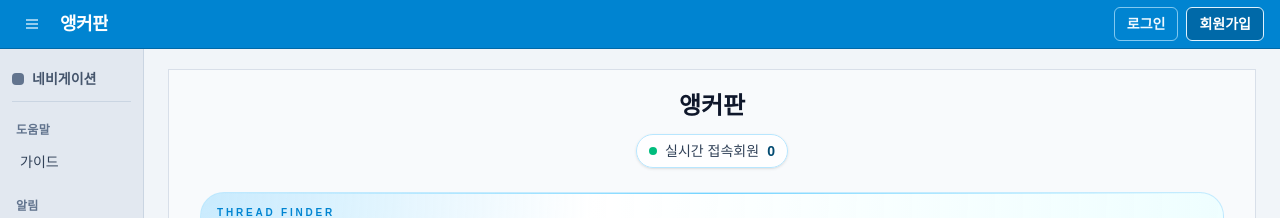
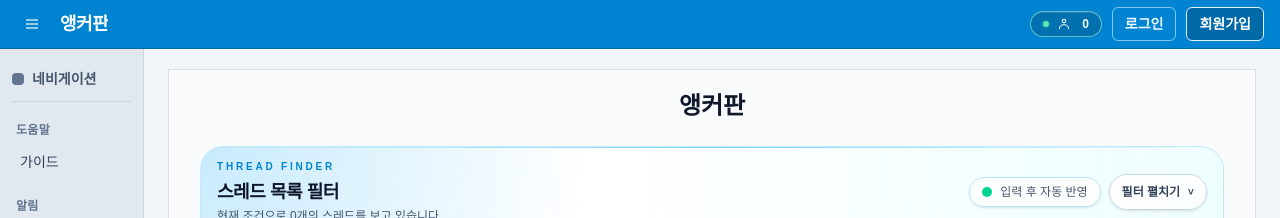
Before and after one commit to tstunas/moonshineland, a Next.js app: page /board/anchor in a window 1280 px wide. Shown: the top 218 px of the page. Built offline with nearby package versions, Linux system fonts and the light colour scheme; no server answers; the database is empty; a web font is replaced by a local one.

Commit message:
feat: 실시간 회원수 Header

```diff
--- a/src/components/layout/Header.tsx
+++ b/src/components/layout/Header.tsx
@@ -8,6 +8,10 @@ import { usePathname } from "next/navigation";
 import { logoutAndRedirectAction } from "@/features/auth/actions";
 import { cn } from "@/lib/cn";
 import { BOARDS } from "@/lib/constants";
+import {
+  getHeaderPresenceSnapshot,
+  subscribeHeaderPresence,
+} from "@/components/layout/headerPresenceStore";
 
 export interface HeaderNavItem {
   href: string;
@@ -89,6 +93,11 @@ export function Header({
     subscribeDocumentTitle,
     getDocumentTitleSnapshot,
     () => "",
+  );
+  const headerPresence = useSyncExternalStore(
+    subscribeHeaderPresence,
+    getHeaderPresenceSnapshot,
+    () => ({ scope: null, count: null }),
   );
   const marqueeViewportRef = useRef<HTMLSpanElement | null>(null);
   const marqueeTextRef = useRef<HTMLSpanElement | null>(null);
@@ -174,6 +183,8 @@ export function Header({
 
   const isMarqueeActive = marqueeDistance > 0;
   const marqueeDurationSeconds = Math.max(8, marqueeDistance / 24 + 4);
+  const shouldShowLiveMemberCount = /^\/board\/[^/]+(?:\/|$)/.test(pathname);
+  const liveMemberCount = headerPresence.count ?? 0;
   const marqueeStyle = {
     "--header-brand-marquee-distance": `${marqueeDistance}px`,
     "--header-brand-marquee-duration": `${marqueeDurationSeconds.toFixed(2)}s`,
@@ -251,7 +262,35 @@ export function Header({
           </Link>
         </div>
 
-        <div className="flex items-center gap-1.5 sm:gap-2">
+        <div className="flex items-center gap-2 sm:gap-2.5">
+          {shouldShowLiveMemberCount ? (
+            <div
+              className="inline-flex shrink-0 items-center gap-1.5 rounded-full border border-emerald-200/60 bg-sky-900/35 px-2.5 py-1 text-[11px] font-semibold text-sky-50 shadow-[inset_0_1px_0_rgba(255,255,255,0.14)] sm:gap-2 sm:px-3 sm:text-xs"
+              aria-label={`실시간 접속회원 ${liveMemberCount}명`}
+              title={`실시간 접속회원 ${liveMemberCount}명`}
+            >
+              <span
+                className="h-1.5 w-1.5 rounded-full bg-emerald-300 shadow-[0_0_0_2px_rgba(16,185,129,0.25)]"
+                aria-hidden="true"
+              />
+              <svg
+                xmlns="http://www.w3.org/2000/svg"
+                viewBox="0 0 24 24"
+                fill="none"
+                stroke="currentColor"
+                strokeWidth="2"
+                className="h-3.5 w-3.5 text-sky-100/95"
+                aria-hidden="true"
+              >
+                <path d="M20 21a8 8 0 1 0-16 0" />
+                <circle cx="12" cy="7" r="3" />
+              </svg>
+              <span className="min-w-[1.5ch] text-right tabular-nums">
+                {liveMemberCount}
+              </span>
+            </div>
+          ) : null}
+
           {isAuthenticated ? (
             <form action={logoutAndRedirectAction}>
               <button
--- /dev/null
+++ b/src/components/layout/headerPresenceStore.ts
@@ -0,0 +1,60 @@
+"use client";
+
+export type HeaderPresenceScope = "board" | "thread" | null;
+
+interface HeaderPresenceSnapshot {
+  scope: HeaderPresenceScope;
+  count: number | null;
+}
+
+const listeners = new Set<() => void>();
+
+let snapshot: HeaderPresenceSnapshot = {
+  scope: null,
+  count: null,
+};
+
+export function subscribeHeaderPresence(listener: () => void) {
+  listeners.add(listener);
+
+  return () => {
+    listeners.delete(listener);
+  };
+}
+
+export function getHeaderPresenceSnapshot() {
+  return snapshot;
+}
+
+export function setHeaderPresence(next: HeaderPresenceSnapshot) {
+  const hasScopeChanged = snapshot.scope !== next.scope;
+  const hasCountChanged = snapshot.count !== next.count;
+
+  if (!hasScopeChanged && !hasCountChanged) {
+    return;
+  }
+
+  snapshot = next;
+  for (const listener of listeners) {
+    listener();
+  }
+}
+
+export function clearHeaderPresence(scope?: Exclude<HeaderPresenceScope, null>) {
+  if (scope && snapshot.scope !== scope) {
+    return;
+  }
+
+  if (snapshot.scope === null && snapshot.count === null) {
+    return;
+  }
+
+  snapshot = {
+    scope: null,
+    count: null,
+  };
+
+  for (const listener of listeners) {
+    listener();
+  }
+}
--- a/src/features/board/components/BoardPresenceClient.tsx
+++ b/src/features/board/components/BoardPresenceClient.tsx
@@ -1,5 +1,11 @@
 "use client";
 
+import { useEffect } from "react";
+
+import {
+  clearHeaderPresence,
+  setHeaderPresence,
+} from "@/components/layout/headerPresenceStore";
 import { useBoardSse } from "@/hooks/useBoardSse";
 
 interface BoardPresenceClientProps {
@@ -9,11 +15,16 @@ interface BoardPresenceClientProps {
 export function BoardPresenceClient({ boardKey }: BoardPresenceClientProps) {
   const { userCount } = useBoardSse(boardKey);
 
-  return (
-    <div className="inline-flex items-center gap-2 rounded-full border border-sky-200 bg-white/80 px-3 py-1.5 text-sm text-slate-700 shadow-sm backdrop-blur-sm">
-      <span className="h-2 w-2 rounded-full bg-emerald-500" aria-hidden="true" />
-      <span>실시간 접속회원</span>
-      <strong className="font-semibold text-sky-900">{userCount ?? 0}</strong>
-    </div>
-  );
+  useEffect(() => {
+    setHeaderPresence({
+      scope: "board",
+      count: userCount,
+    });
+
+    return () => {
+      clearHeaderPresence("board");
+    };
+  }, [userCount]);
+
+  return null;
 }
--- a/src/features/board/components/ThreadLiveClient.tsx
+++ b/src/features/board/components/ThreadLiveClient.tsx
@@ -7,6 +7,10 @@ import { useThreadSse } from "@/hooks/useThreadSse";
 import type { PostWithImages } from "@/types/post";
 import type { Thread } from "@/types/thread";
 import { ScrollQuickButtons } from "@/components/ui/ScrollQuickButtons";
+import {
+  clearHeaderPresence,
+  setHeaderPresence,
+} from "@/components/layout/headerPresenceStore";
 
 import { PostForm } from "./PostForm";
 import { PostItem } from "./PostItem";
@@ -353,6 +357,17 @@ export function ThreadLiveClient({
           ? "border-sky-300 bg-sky-100 text-sky-800"
           : "border-rose-300 bg-rose-100 text-rose-800";
 
+    useEffect(() => {
+      setHeaderPresence({
+        scope: "thread",
+        count: userCount,
+      });
+
+      return () => {
+        clearHeaderPresence("thread");
+      };
+    }, [userCount]);
+
   useEffect(() => {
     if (mode === "range") {
       return;
@@ -443,15 +458,7 @@ export function ThreadLiveClient({
       <div className="mb-4 flex flex-col gap-3 rounded-2xl border border-sky-200/80 bg-white/78 p-4 shadow-[0_14px_30px_-22px_rgba(14,116,144,0.7)] backdrop-blur-md md:flex-row md:items-center md:justify-between">
         <div className="flex items-center gap-2 text-sm text-slate-700">
           <span
-            className="h-2 w-2 rounded-full bg-emerald-500"
-            aria-hidden="true"
-          />
-          <span>실시간 접속회원</span>
-          <strong className="font-semibold text-sky-900">
-            {userCount ?? 0}
-          </strong>
-          <span
-            className={`ml-2 rounded border px-2 py-0.5 text-xs font-semibold ${connectionStatusClassName}`}
+            className={`rounded border px-2 py-0.5 text-xs font-semibold ${connectionStatusClassName}`}
           >
             SSE {connectionStatusLabel}
           </span>
```
